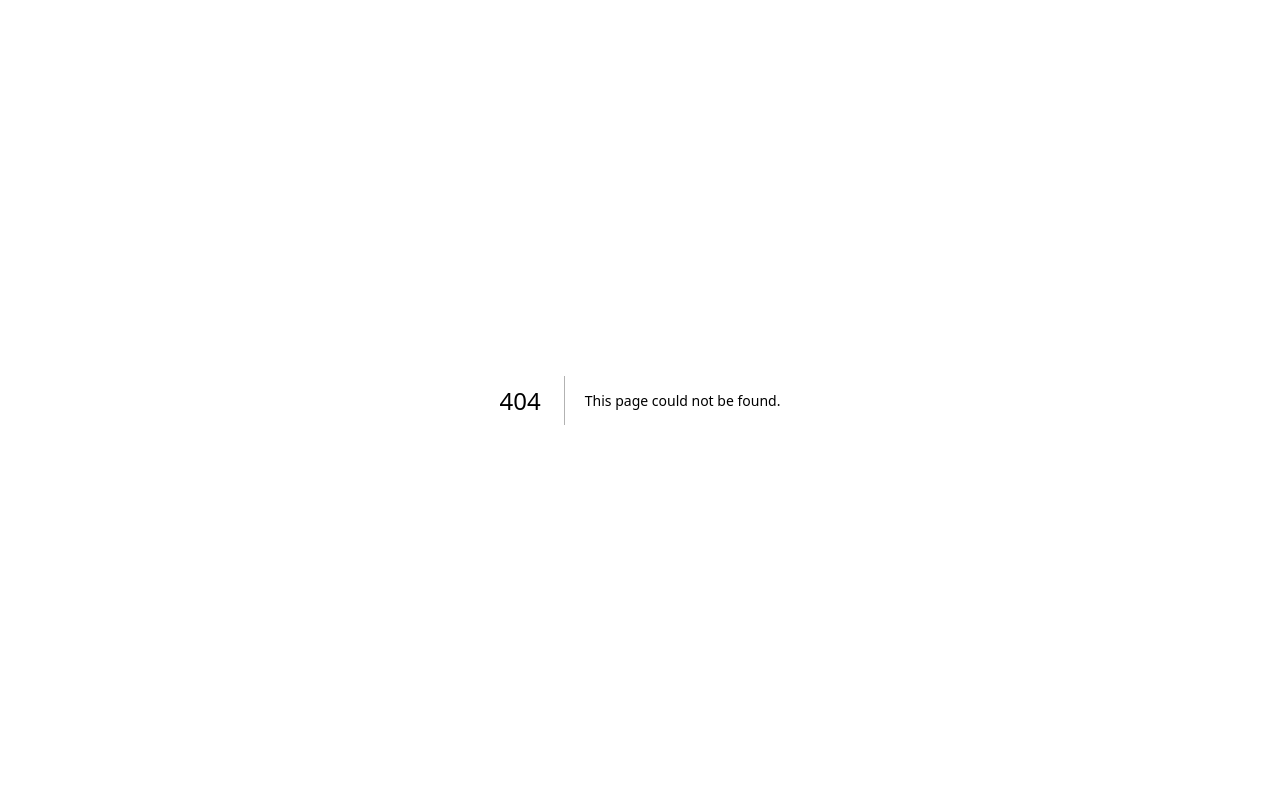
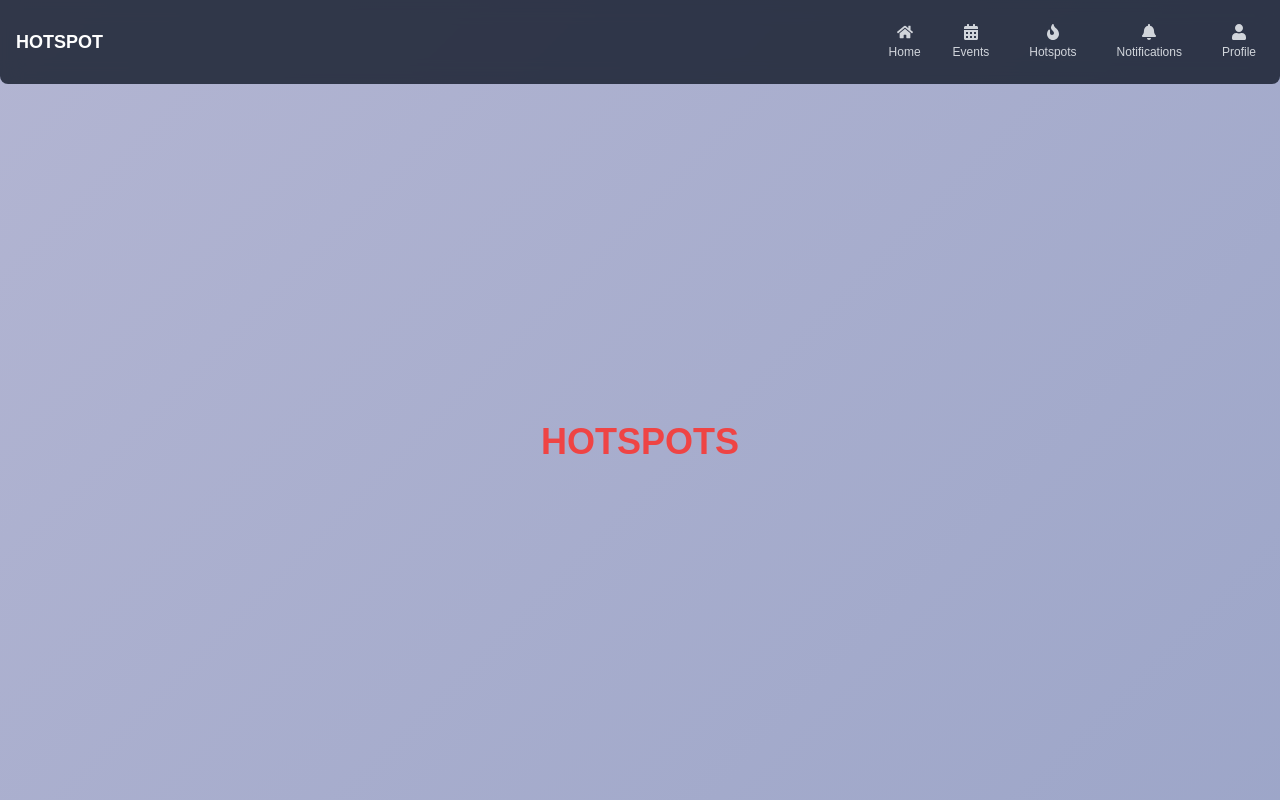
Before and after one commit to noel-chacko/renderHotSpot, a Next.js app in the folder hotspot-events-app/: page /hotspots in a window 1280 px wide. Before the commit this address had no page. Built offline with nearby package versions, Linux system fonts and the light colour scheme.

Commit message:
added new page hotspots

```diff
--- a/hotspot-events-app/src/app/NavBar.tsx
+++ b/hotspot-events-app/src/app/NavBar.tsx
@@ -1,6 +1,5 @@
-// components/NavBar.tsx
 "use client";
-import { FaHome, FaCalendarAlt, FaBell, FaUser } from "react-icons/fa";
+import { FaHome, FaCalendarAlt, FaBell, FaUser, FaFire } from "react-icons/fa";
 import { useState, useEffect, useRef } from "react";
 import { useRouter } from "next/navigation";
 import Link from "next/link";
@@ -45,6 +44,11 @@ export default function NavBar() {
           <span>Events</span>
         </button>
 
+        <button className="tab-button" onClick={() => router.push("/hotspots")}>
+          <FaFire />
+          <span>Hotspots</span>
+        </button>
+
         <div className="relative" ref={notificationRef}>
           <button className="tab-button" onClick={toggleNotifications}>
             <FaBell />
--- /dev/null
+++ b/hotspot-events-app/src/app/hotspots/page.tsx
@@ -0,0 +1,15 @@
+"use client";
+
+import NavBar from "@/app/NavBar";
+
+export default function BlankPage() {
+  return (
+    <div className="flex flex-col min-h-screen">
+      <NavBar />
+
+      <div className="flex justify-center items-center flex-1">
+        <h1 className="text-4xl font-bold text-red-500">HOTSPOTS</h1>
+      </div>
+    </div>
+  );
+}
```
